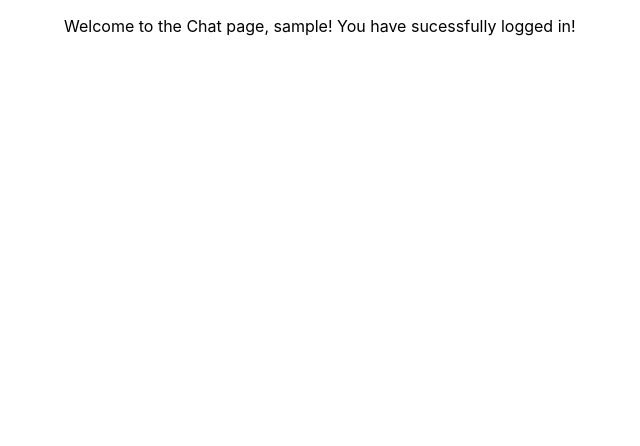
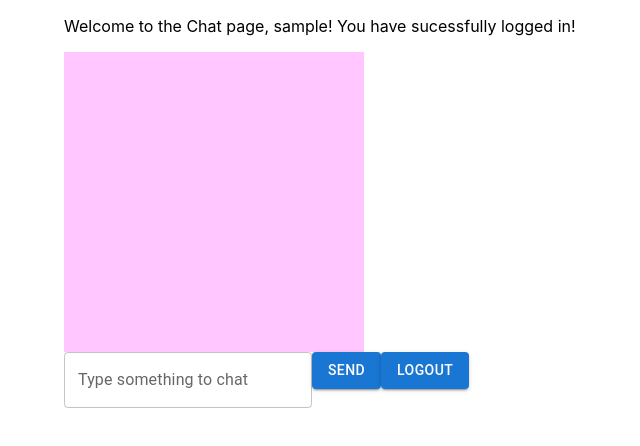
Before and after one commit to a124557/Chatting-App, a React (Create React App) app in the folder client/: page /chat in a window 1280 px wide. Shown: the top 446 px of the page, without its empty margins (0-640 px from the left). Built offline with nearby package versions, Linux system fonts and the light colour scheme; sample sign-in values are in the browser's storage.

Commit message:
Allow logout with React HOC

```diff
--- a/client/src/Chat.js
+++ b/client/src/Chat.js
@@ -7,9 +7,11 @@ import TextField from '@mui/material/TextField';
 import Typography from '@mui/material/Typography';
 import Link from '@mui/material/Link';
 import axios from 'axios';
+import withAuth from './Login-Logout HOC';
 
-function Chat() {
+function Chat(props) {
     const [username, setUsername] = useState('');
+    const { handleLogout } = props;
 
     useEffect(() => {
         const token = localStorage.getItem('token');
@@ -20,8 +22,22 @@ function Chat() {
     return (
         <Container>
             <p>Welcome to the Chat page, {username}! You have sucessfully logged in!</p>
+            <Box
+            sx={{
+            width: 300,
+            height: 300,
+            backgroundColor: '#F5F5',
+            '&:hover': {
+            backgroundColor: 'primary.main',
+            opacity: [0.9, 0.8, 0.7],
+            },
+            }}
+            />
+            <TextField id="chatField" variant='outlined' label='Type something to chat'></TextField>
+            <Button variant="contained">Send</Button>
+            <Button variant="contained" onClick={handleLogout}>Logout</Button>
         </Container>
     )
 }
 
-export default Chat;
+export default withAuth(Chat);
--- /dev/null
+++ b/client/src/Login-Logout HOC.js
@@ -0,0 +1,33 @@
+import React, { useState, useEffect } from 'react';
+
+function withAuth(Component) {
+    function AuthenticatedComponent(props) {
+        const [isAuthenticated, setIsAuthenticated] = useState(false);
+
+        useEffect(() => {
+            const token = localStorage.getItem('token');
+            if(token) {
+                setIsAuthenticated(true);
+            }
+            else {
+                window.location.href = "/";
+            }
+        }, []);
+
+        function handleLogout() {
+            localStorage.removeItem('token');
+            setIsAuthenticated(false);
+            window.location.href = "/";
+        }
+
+        if (isAuthenticated) {
+            return <Component handleLogout={handleLogout}/>
+        }
+        else {
+            return null;
+        }
+    }
+    return AuthenticatedComponent;
+}
+
+export default withAuth;
--- a/client/src/Login.js
+++ b/client/src/Login.js
@@ -1,4 +1,3 @@
-import { useHistory } from 'react-router-dom';
 import React, { useState } from 'react';
 import Box from '@mui/material/Box';
 import Container from '@mui/material/Container';
@@ -55,7 +54,7 @@ function Login() {
             <Typography variant="h3" gutterBottom>Chat App</Typography>
             <Typography variant="h5" gutterBottom>Login</Typography>
             <TextField id="userName" label="Username" variant="outlined" onChange={(e) => setUsername(e.target.value)} />
-            <TextField id="password" label="Password" variant="outlined" onChange={(e) => setPassword(e.target.value)} />
+            <TextField id="password" label="Password" variant="outlined" type="password" onChange={(e) => setPassword(e.target.value)} />
             <Button variant="contained" onClick={handleSubmit}>Login</Button>
             <Typography variant="subtitle1" gutterBottom>Don't have an account?
             <Link href="/signup" variant="subtitle1" underline='none'> Sign Up</Link>
--- a/client/src/SignUp.js
+++ b/client/src/SignUp.js
@@ -63,8 +63,8 @@ function SignUp() {
             <TextField id="email" label="Email" variant="outlined" onChange={(e) => setEmail(e.target.value)} />
             <TextField id="confirmEmail" label="Confirm Email" variant="outlined" />
             <TextField id="username" label="Username" variant="outlined" onChange = {(e) => setUsername(e.target.value)}/>
-            <TextField id="password" label="Password" variant="outlined" onChange = {(e) => setPassword(e.target.value)}/>
-            <TextField id="confirmPassword" label="Confirm Password" variant="outlined" onChange = {(e) => setConfirmPassword(e.target.value)} />
+            <TextField id="password" label="Password" variant="outlined" type="password" onChange = {(e) => setPassword(e.target.value)}/>
+            <TextField id="confirmPassword" label="Confirm Password" variant="outlined" type="password" onChange = {(e) => setConfirmPassword(e.target.value)} />
             <Button variant="contained" type="submit" onClick={handleSubmit}>Sign Up</Button>
             {!passwordsMatch && (<Typography color="error">Passwords do not match</Typography>)}
             <Typography variant="subtitle1" gutterBottom>Already have an account?
```
